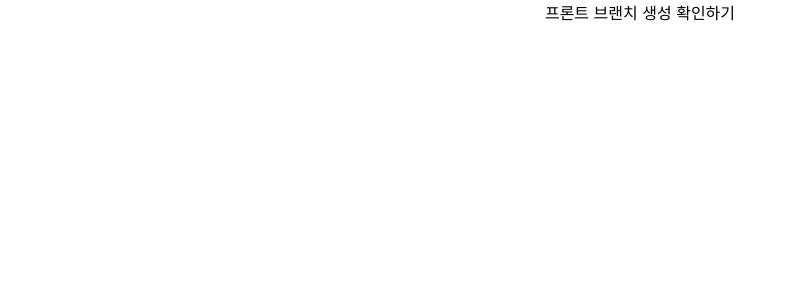
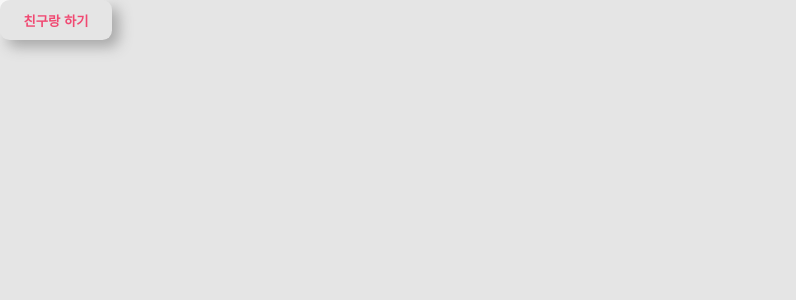
Before and after one commit to A-nijy/yeet, a React (Create React App) app in the folder frontend/: page / in a window 1280 px wide. Shown: the top 300 px of the page, without its empty margins (0-796 px from the left). Built offline with nearby package versions, Linux system fonts and the light colour scheme.

Commit message:
PrimaryButton 생성
- 공통으로 사용될 버튼 생성
- 뉴모피즘 디자인으로 그림자를 이용해 입체감 부여
- ver으로 색상 변경 가능 (기본값 blue)

```diff
--- a/frontend/package.json
+++ b/frontend/package.json
@@ -9,6 +9,7 @@
     "react": "^18.3.1",
     "react-dom": "^18.3.1",
     "react-scripts": "5.0.1",
+    "styled-components": "^6.1.13",
     "web-vitals": "^2.1.4"
   },
   "scripts": {
--- a/frontend/src/App.js
+++ b/frontend/src/App.js
@@ -1,8 +1,25 @@
-import logo from "./logo.svg";
-import "./App.css";
+import React from "react";
+
+import styled from "styled-components";
+
+import Lobby from "./pages/Lobby";
+
+const Background = styled.div`
+  color: #2b2b2b;
+  background-color: #e5e5e5;
+  min-height: 100vh;
+
+  @media (max-width: 480px) {
+    font-size: 0.7rem;
+  }
+`;
 
 function App() {
-  return <div className="App">프론트 브랜치 생성 확인하기</div>;
+  return (
+    <Background>
+      <Lobby />
+    </Background>
+  );
 }
 
 export default App;
--- /dev/null
+++ b/frontend/src/components/common/Buttons/PrimaryButton.jsx
@@ -0,0 +1,76 @@
+import styled from "styled-components";
+
+const StyledButton = styled.button`
+  width: 7rem;
+  height: 2.5rem;
+  border: none;
+  border-radius: 0.6rem;
+  background-color: #e5e5e5; /* 배경색 통일 */
+  color: ${({ $ver, disabled }) =>
+    disabled ? "#aaa" : $ver === "blue" ? "#2d7fd6" : "#f04972"};
+  font-weight: bold;
+  cursor: ${({ disabled }) => (disabled ? "not-allowed" : "pointer")};
+  box-shadow: ${({ disabled }) =>
+    disabled
+      ? "inset 2px 2px 5px #a8a8a8, inset -2px -2px 5px #ffffff"
+      : "7px 7px 14px #a8a8a8, -7px -7px 14px #ffffff"};
+  transition: all 0.2s ease-in-out;
+
+  &:hover {
+    box-shadow: ${({ disabled }) =>
+      disabled
+        ? "inset 2px 2px 5px #a8a8a8, inset -2px -2px 5px #ffffff"
+        : "4px 4px 10px #a8a8a8, -4px -4px 10px #ffffff"};
+    color: ${({ $ver, disabled }) =>
+      disabled
+        ? "#aaa"
+        : $ver === "blue"
+        ? "#2c6cb1"
+        : $ver === "red"
+        ? "#d43767"
+        : "#555"};
+  }
+
+  &:active {
+    box-shadow: ${({ disabled }) =>
+      disabled
+        ? "inset 2px 2px 5px #a8a8a8, inset -2px -2px 5px #ffffff"
+        : "inset 4px 4px 10px #a8a8a8, inset -4px -4px 10px #ffffff"};
+    color: ${({ $ver, disabled }) =>
+      disabled
+        ? "#aaa"
+        : $ver === "blue"
+        ? "#114170"
+        : $ver === "red"
+        ? "#9b1453"
+        : "#333"};
+  }
+
+  &:focus {
+    outline: none; /* 포커스 스타일 제거 */
+  }
+
+  @media (max-width: 480px) {
+    width: 5.1rem;
+    height: 2.1rem;
+    font-size: 0.7rem;
+  }
+`;
+
+const PrimaryButton = ({ onClick, children, disabled, ver = "blue" }) => {
+  const handleClick = (e) => {
+    if (disabled) {
+      e.preventDefault();
+      return;
+    }
+    onClick?.();
+  };
+
+  return (
+    <StyledButton onClick={handleClick} disabled={disabled} $ver={ver}>
+      {children}
+    </StyledButton>
+  );
+};
+
+export default PrimaryButton;
--- /dev/null
+++ b/frontend/src/pages/Lobby.jsx
@@ -0,0 +1,8 @@
+import React from "react";
+import PrimaryButton from "../components/common/Buttons/PrimaryButton";
+
+const Lobby = () => {
+  return <PrimaryButton ver="red">친구랑 하기</PrimaryButton>;
+};
+
+export default Lobby;
```
Also changed, not shown: frontend/src/pages/GamePlay.jsx (added, +7 -0 lines), 1 other file (tests, documents, lock files or other folders).
